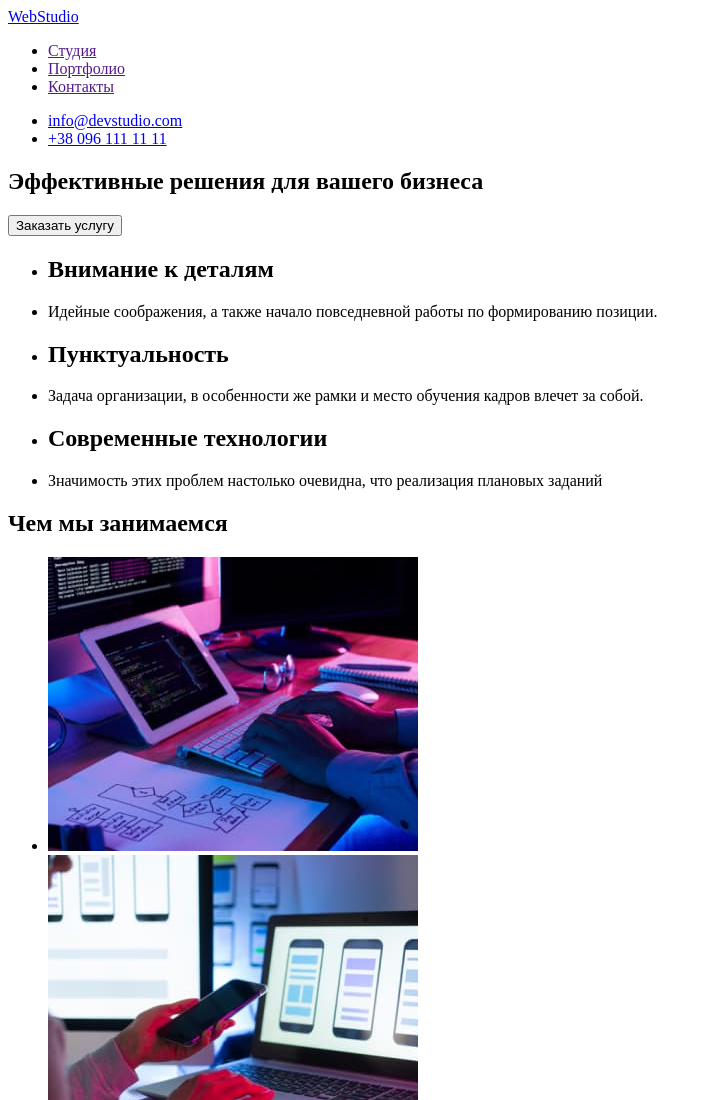
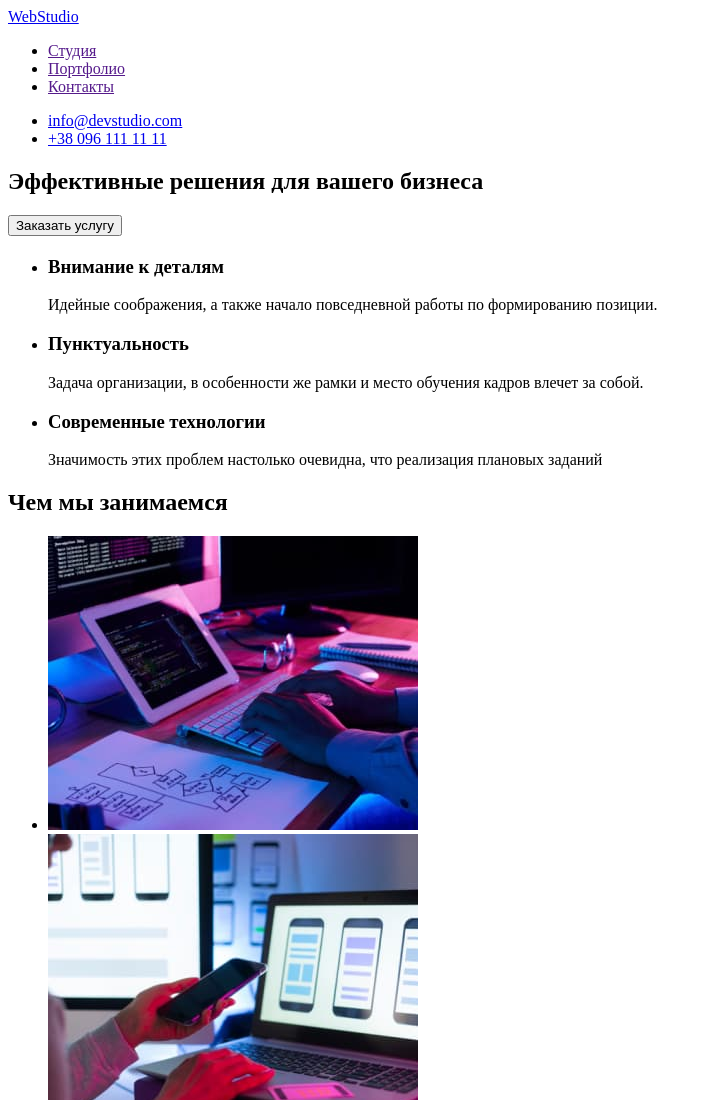
Before and after one commit to Feittt/goit-markup-hw-01, a plain HTML site: page index.html in a window 1280 px wide. Shown: the top 1100 px of the page, without its empty margins (0-712 px from the left). Drawn offline with Linux system fonts and the light colour scheme.

Commit message:
correction index.html

```diff
--- a/index.html
+++ b/index.html
@@ -9,7 +9,7 @@
   <body>
     <header>
       <nav>
-        <a href="/index.html" lang="en">WebStudio</a>
+        <a href="./index.html" lang="en">WebStudio</a>
         <ul>
           <li>
             <a href="">Студия</a>
@@ -33,25 +33,20 @@
         <button type="button">Заказать услугу</button>
       </section>
       <section>
+        <h2 class="особенности"></h2>
         <ul>
           <li>
-            <h2 class="особенности">Внимание к деталям</h2>
-          </li>
-          <li>
+            <h3>Внимание к деталям</h3>
             <p>Идейные соображения, а также начало повседневной работы по формированию позиции.</p>
           </li>
           <li>
-            <h2 class="особенности 2">Пунктуальность</h2>
-          </li>
-          <li>
+            <h3>Пунктуальность</h3>
             <p>
               Задача организации, в особенности же рамки и место обучения кадров влечет за собой.
             </p>
           </li>
           <li>
-            <h2 class="особенности 3">Современные технологии</h2>
-          </li>
-          <li>
+            <h3>Современные технологии</h3>
             <p>Значимость этих проблем настолько очевидна, что реализация плановых заданий</p>
           </li>
         </ul>
@@ -117,7 +112,7 @@
       </section>
     </main>
     <footer>
-      <a href="/index.html" lang="en">WebStudio</a>
+      <a href="./index.html" lang="en">WebStudio</a>
       <address>
         <ul>
           <li>
```
